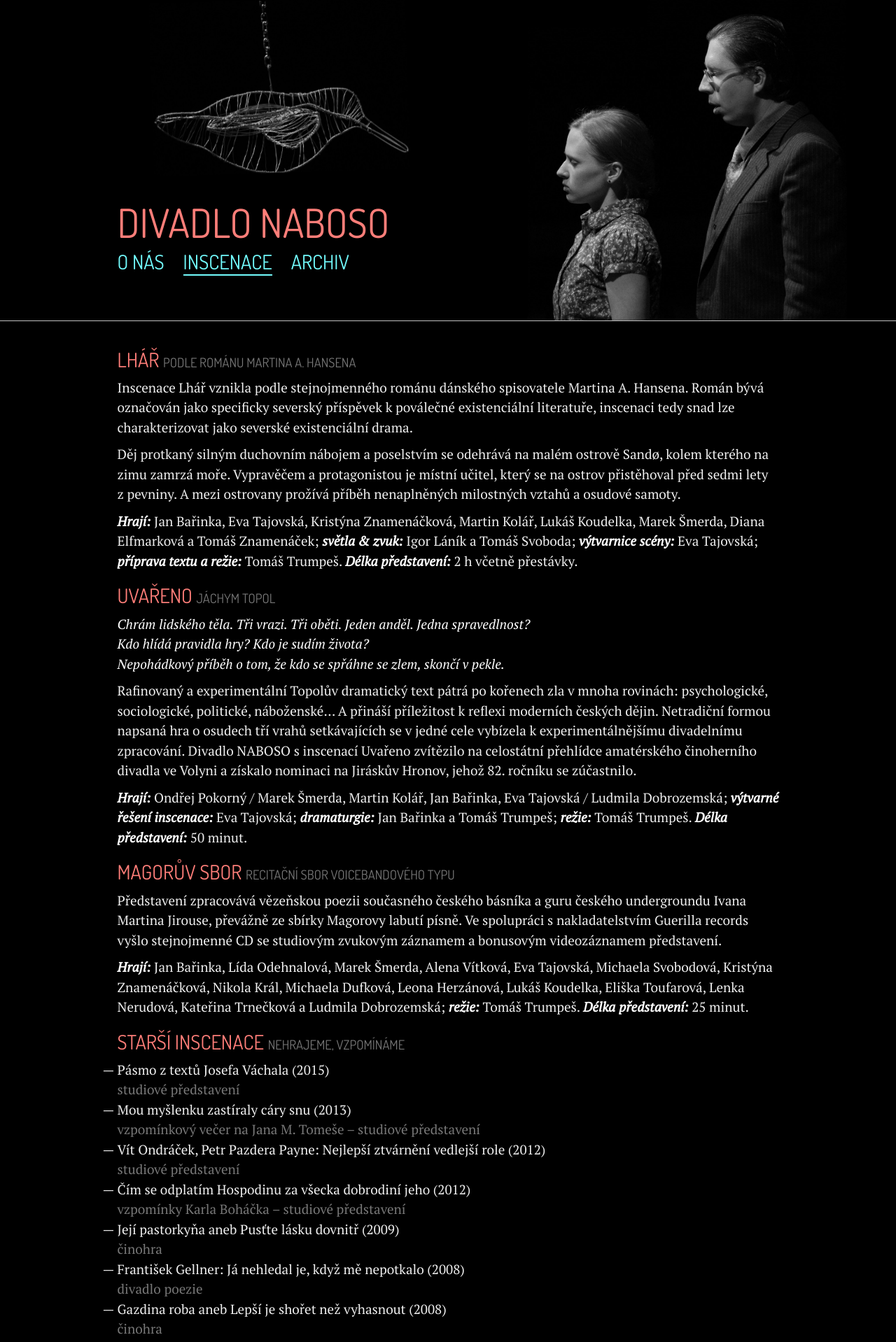
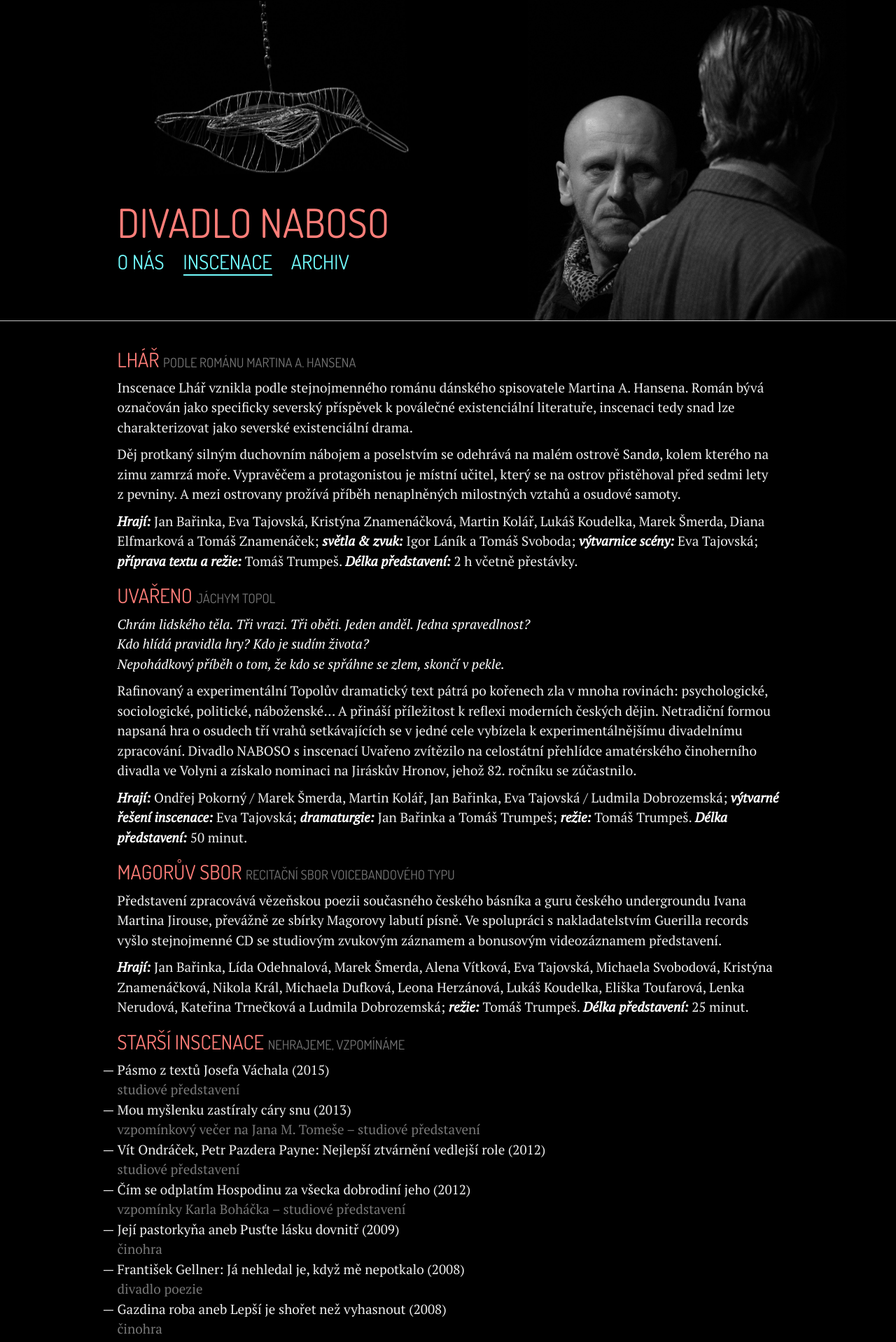
Before and after one commit to zoul/Naboso, a Jekyll site: the page built from inscenace.html, in a window 1280 px wide. Shown: the top 1918 px of the page at 70% size. Built offline with Jekyll 4.4.1, drawn with Linux system fonts in a browser that asks for light colours.

Commit message:
Střídání obrázků v záhlaví.

```diff
--- a/css/main.css
+++ b/css/main.css
@@ -37,9 +37,12 @@ body {
 .actors {
     width: 100%;
     padding-bottom: 100%;
-    background: url(/img/herci.jpg);
+    background-image: url(/img/herci1.jpg);
     background-size: cover;
 }
+
+body.inscenace .actors { background-image: url(/img/herci2.jpg); }
+body.archiv .actors { background-image: url(/img/herci3.jpg); }
 
 /* Menu */
 
```
Also changed, not shown: Gemfile.lock (added), img/herci1.jpg (renamed from img/herci.jpg), img/herci2.jpg (added), img/herci3.jpg (added).
